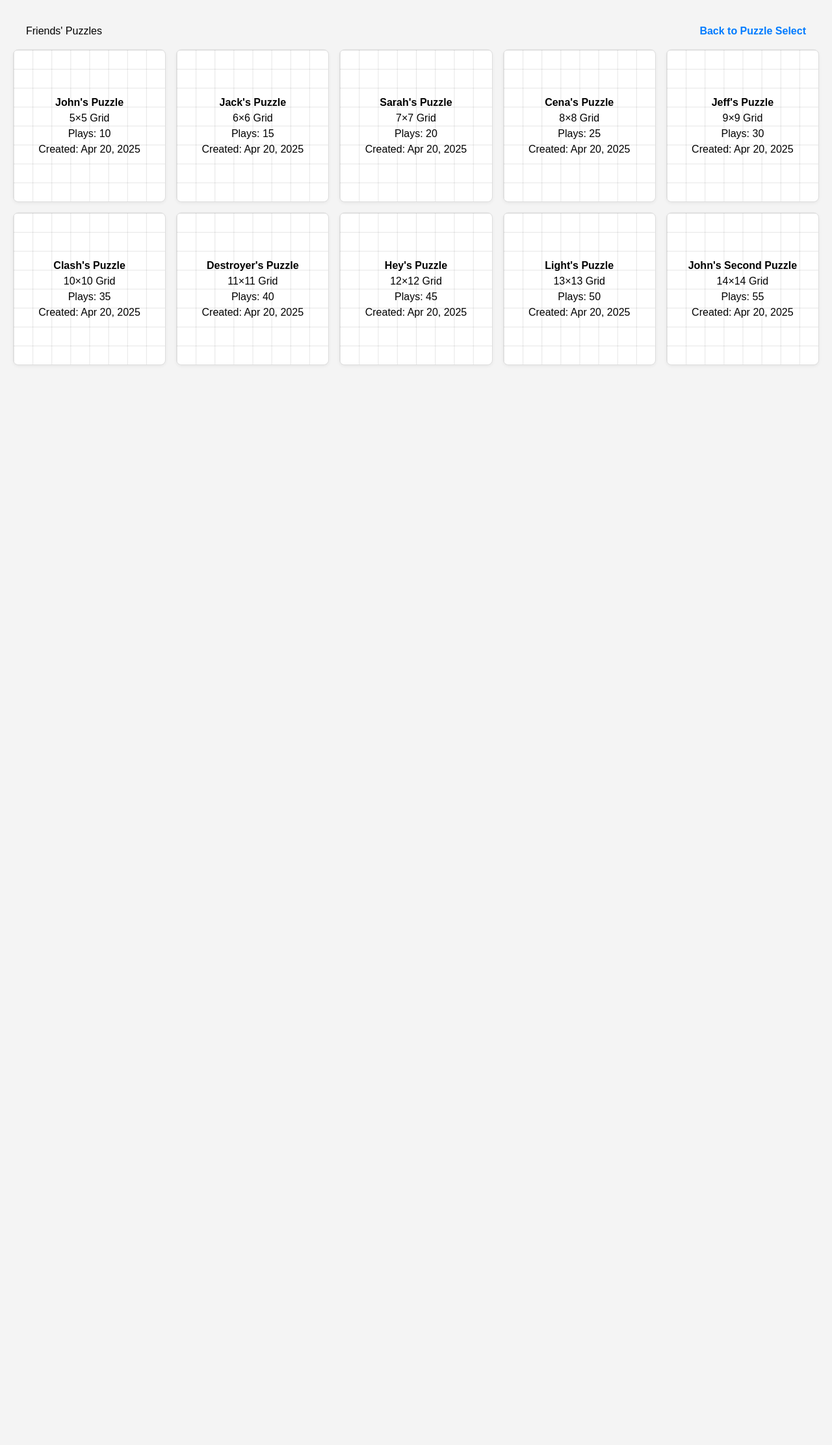
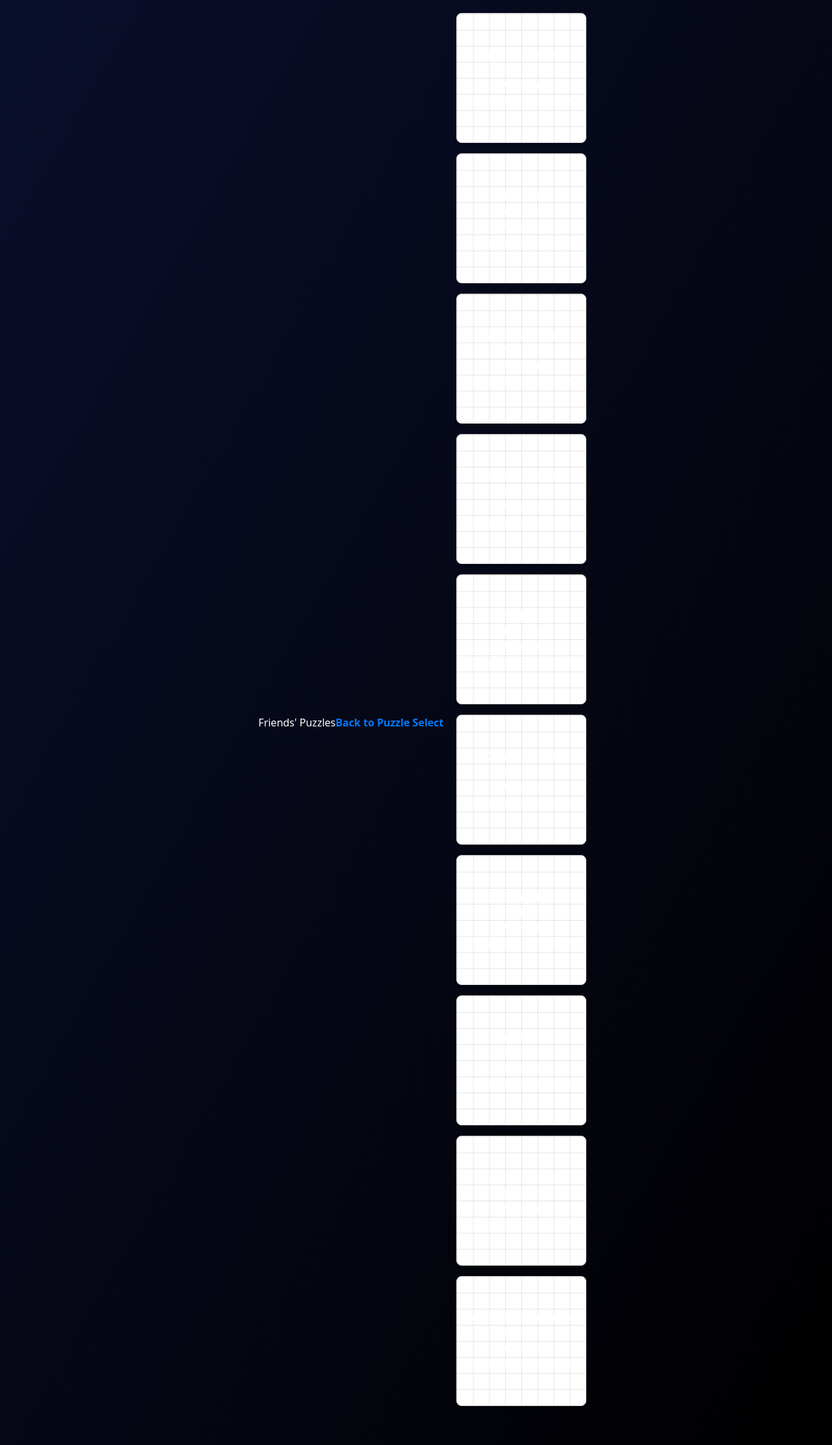
Before and after one commit to EthanVB123/CITS3403_GroupProject, a Flask app: page /puzzleselect/friends/0 in a window 1280 px wide. Shown: the whole page at 65% size. Before the commit the page ends 562 px from the top, so only its background shows below. Run offline with Flask 3, Linux system fonts and the light colour scheme; some libraries are stand-ins or nearby versions.

Commit message:
Added a background consistent with all the other pages using tailwind

```diff
--- a/app/templates/friends_puzzles.html
+++ b/app/templates/friends_puzzles.html
@@ -7,7 +7,7 @@
   <link rel="stylesheet" href="{{ url_for('static', filename='puzzle_select.css') }}">
   <script src="https://cdn.tailwindcss.com"></script>
 </head>
-<body>
+<body class="min-h-screen bg-gradient-to-br from-[#0a0f2c] to-black flex justify-center items-center text-white font-sans">
   <header>
     <h1>Friends' Puzzles</h1>
     <button class="back-button" onclick="location.href='/puzzleselect'">Back to Puzzle Select</button>
```
